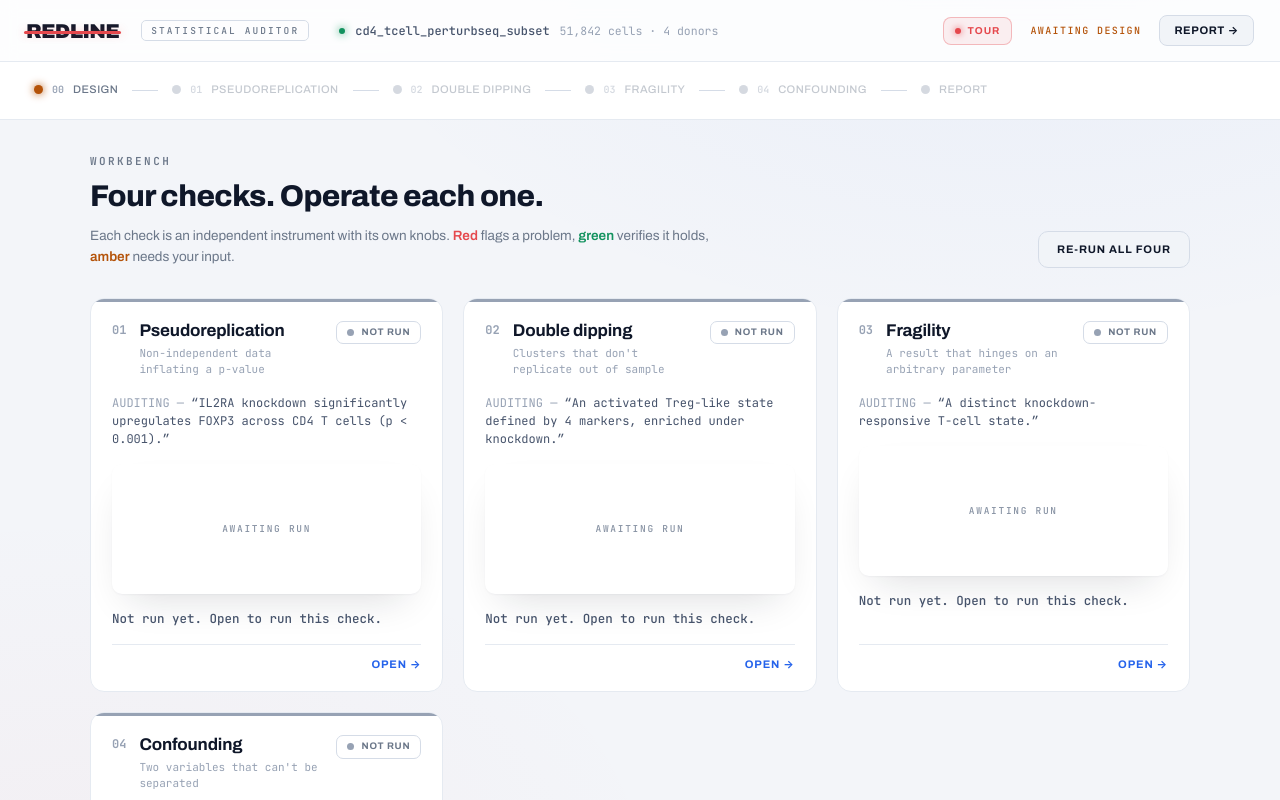
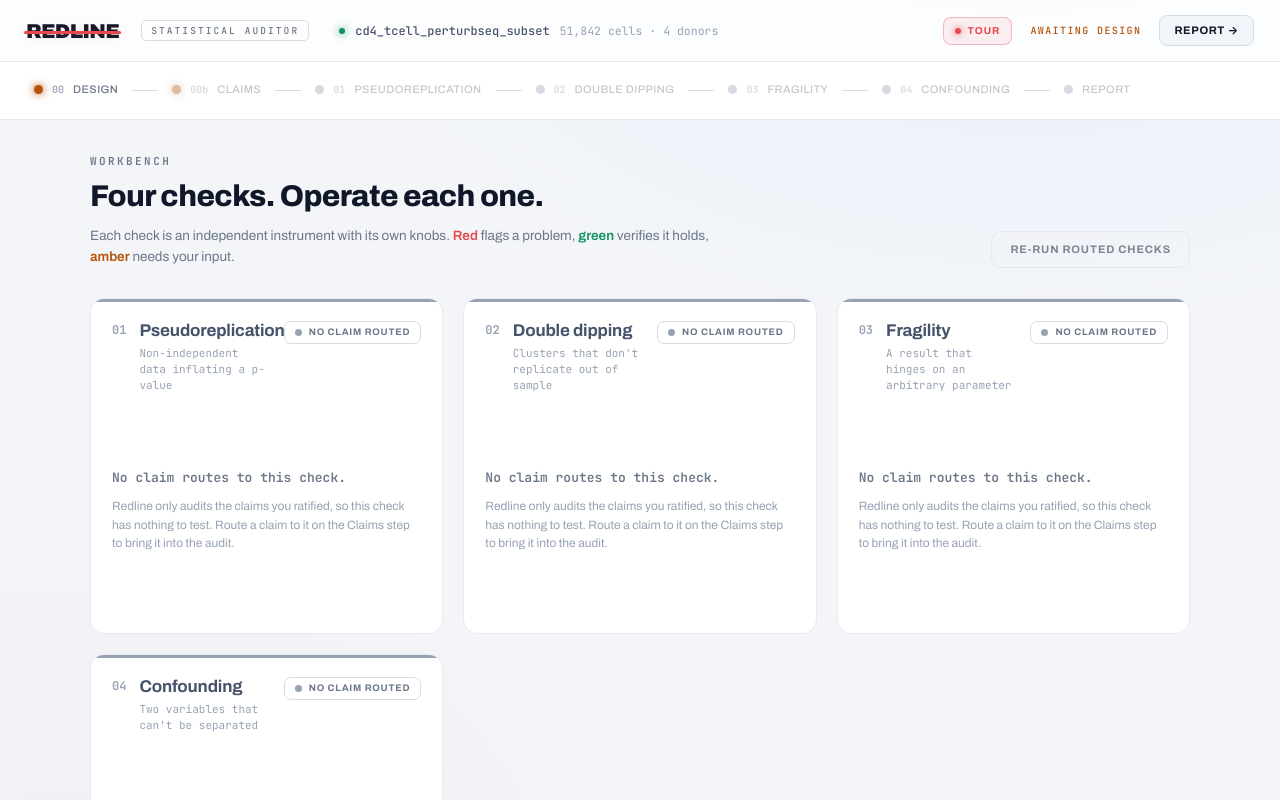
Before and after one commit to pablomanjarres/redline, a Next.js app in the folder apps/web/: page /workbench in a window 1280 px wide. Built offline with nearby package versions, Linux system fonts and the light colour scheme.

Commit message:
feat(web): claims pipeline station; an unrouted check renders no verdict
A check with no ratified claim has nothing to say. Inventing a verdict for it
would be crying wolf, so it renders an explicit empty state and does not run.

```diff
--- a/apps/web/src/app/(app)/workbench/page.tsx
+++ b/apps/web/src/app/(app)/workbench/page.tsx
@@ -8,10 +8,15 @@ const IDS: CheckId[] = [1, 2, 3, 4];
 
 /**
  * Workbench: the audit board. Four checks as dark tiles, each a live instrument
- * you open and operate. "Re-run all four" fires every check at once.
+ * you open and operate. "Re-run routed checks" fires every check a confirmed
+ * claim routes to, and only those; a check no claim routes to renders an honest
+ * empty state (see CheckTile) and is left untouched. When nothing is routed the
+ * button has nothing to run, so it is disabled and says why rather than posing
+ * as a live control.
  */
 export default function WorkbenchPage() {
-  const { runAll } = useSession();
+  const { runAll, routedChecks } = useSession();
+  const noneRouted = routedChecks.length === 0;
 
   return (
     <div style={{ maxWidth: 1180, margin: '0 auto', padding: '36px 40px 72px' }}>
@@ -34,6 +39,13 @@ export default function WorkbenchPage() {
         <button
           data-tour="workbench.rerun"
           onClick={() => runAll()}
+          disabled={noneRouted}
+          aria-label={
+            noneRouted
+              ? 'No claim routes to any check yet, so there is nothing to re-run'
+              : 'Re-run the routed checks'
+          }
+          title={noneRouted ? 'No claim routes to any check yet. Route a claim on the Claims step first.' : undefined}
           style={{
             flex: 'none',
             font: '700 11px/1 var(--sans)',
@@ -44,10 +56,11 @@ export default function WorkbenchPage() {
             border: '1px solid var(--edge-2)',
             padding: '12px 18px',
             borderRadius: 10,
-            cursor: 'pointer',
+            cursor: noneRouted ? 'not-allowed' : 'pointer',
+            opacity: noneRouted ? 0.5 : 1,
           }}
         >
-          Re-run all four
+          Re-run routed checks
         </button>
       </div>
 
--- a/apps/web/src/components/check/CheckStage.tsx
+++ b/apps/web/src/components/check/CheckStage.tsx
@@ -36,11 +36,11 @@ function figure(result: CheckResult, cfg3: Check3Config): ReactNode {
 /** The audit stage for one check: figure on a lightbox plate (the hero), the
  *  verdict, and the instrument + console rail. */
 export function CheckStage({ checkId }: { checkId: CheckId }) {
-  const { results, running, reasoning, reveal, cfg, claims, runCheck } = useSession();
+  const { results, running, reasoning, reveal, cfg, claimForCheck, runCheck } = useSession();
   const result = results[checkId];
   const isRunning = running[checkId];
   const meta = CHECK_META[checkId];
-  const claim = claims.find((c) => c.check === checkId)?.text ?? '';
+  const claim = claimForCheck(checkId) ?? '';
   const revealed = (reasoning[checkId] ?? []).slice(0, reveal[checkId] ?? 0);
   const state = isRunning ? 'running' : result ? result.state : 'ready';
   const light = signalColor(state);
--- a/apps/web/src/components/shell/Masthead.tsx
+++ b/apps/web/src/components/shell/Masthead.tsx
@@ -11,7 +11,7 @@ import { fmt } from '@/lib/format';
  * width, dark. No nav lives here — the pipeline below carries navigation.
  */
 export function Masthead() {
-  const { dataset, report, fieldsConfirmed } = useSession();
+  const { dataset, report, fieldsConfirmed, claimsConfirmed } = useSession();
   const tally = [
     { n: report.flagged, label: 'flagged', c: 'var(--red)' },
     { n: report.clean, label: 'verified', c: 'var(--green)' },
@@ -74,7 +74,7 @@ export function Masthead() {
 
       <div style={{ marginLeft: 'auto', display: 'flex', alignItems: 'center', gap: 18 }}>
         <TourLauncher compact />
-        {fieldsConfirmed ? (
+        {claimsConfirmed ? (
           <div data-tour="shell.tally" style={{ display: 'flex', alignItems: 'center', gap: 14 }}>
             {tally.map((t) => (
               <div key={t.label} style={{ display: 'flex', alignItems: 'center', gap: 6 }}>
@@ -85,7 +85,7 @@ export function Masthead() {
           </div>
         ) : (
           <span style={{ font: '500 10px/1 var(--mono)', letterSpacing: '.14em', color: 'var(--amber)', textTransform: 'uppercase' }}>
-            awaiting design
+            {fieldsConfirmed ? 'awaiting claims' : 'awaiting design'}
           </span>
         )}
         <Link
--- a/apps/web/src/components/shell/Pipeline.tsx
+++ b/apps/web/src/components/shell/Pipeline.tsx
@@ -7,16 +7,27 @@ import { signalColor } from '@redline/ui';
 import { useSession } from '@/state/session';
 
 /**
- * The pipeline: a horizontal rail of stations (design resolution, the four
- * checks, the report) with a verdict light on each. This IS the navigation, in
- * place of a sidebar of links. The rail line runs behind the nodes so the audit
- * reads as one flow left to right.
+ * The pipeline: a horizontal rail of stations (design resolution, claim review,
+ * the four checks, the report) with a verdict light on each. This IS the
+ * navigation, in place of a sidebar of links. The rail line runs behind the
+ * nodes so the audit reads as one flow left to right: 00, 00b, 01, 02, 03, 04,
+ * report. Claims sits at 00b (between design 00 and check 01) because the check
+ * numbers 01-04 are canonical ids shown across the whole app, so renumbering
+ * them to make room would desync that mental model.
+ *
+ * Each station gates the one after it. Confirming the design opens Claims;
+ * confirming the claim list opens the four checks and the report. Nothing
+ * downstream of Claims is reachable until claimsConfirmed, and after that a
+ * check no confirmed claim routes to stays locked as well, because it has
+ * nothing to audit (its board tile says the same). A station whose target has
+ * nothing real to show stays locked instead of posing as a live control.
  */
 const IDS: CheckId[] = [1, 2, 3, 4];
 
 export function Pipeline() {
   const path = usePathname();
-  const { results, running, fieldsConfirmed } = useSession();
+  const { results, running, fieldsConfirmed, claimsConfirmed, routedChecks } = useSession();
+  const routedSet = new Set(routedChecks);
 
   const stations: { href: string; n: string; label: string; active: boolean; light: string; pulse: boolean; locked: boolean }[] = [];
   stations.push({
@@ -28,6 +39,15 @@ export function Pipeline() {
     pulse: false,
     locked: false,
   });
+  stations.push({
+    href: '/claims',
+    n: '00b',
+    label: 'Claims',
+    active: path === '/claims',
+    light: claimsConfirmed ? 'var(--green)' : 'var(--amber)',
+    pulse: false,
+    locked: !fieldsConfirmed,
+  });
   IDS.forEach((id) => {
     const r = results[id];
     const run = running[id];
@@ -38,7 +58,7 @@ export function Pipeline() {
       active: path === `/checks/${id}`,
       light: run ? '#2563EB' : r ? signalColor(r.state) : 'var(--ink-4)',
       pulse: run,
-      locked: !fieldsConfirmed,
+      locked: !claimsConfirmed || !routedSet.has(id),
     });
   });
   stations.push({
@@ -48,7 +68,7 @@ export function Pipeline() {
     active: path === '/report',
     light: 'var(--ink-4)',
     pulse: false,
-    locked: !fieldsConfirmed,
+    locked: !claimsConfirmed,
   });
 
   return (
--- a/apps/web/src/components/workbench/CheckTile.tsx
+++ b/apps/web/src/components/workbench/CheckTile.tsx
@@ -14,13 +14,96 @@ import { CHECK_META } from '@/components/check/CheckStage';
  * failure mode, a verdict badge, the claim under audit, and a MiniChart floating
  * on a small white lightbox plate (the only white on the surface). The headline
  * and any error read as instrument output in mono.
+ *
+ * A check that no confirmed claim routes to (`routedChecks` does not include it)
+ * has nothing to audit. It renders a quiet, explicit "no claim routes to this
+ * check" panel instead of a verdict, and it is not a link, so there is no path
+ * to run it. Inventing a verdict for an untargeted check would be crying wolf,
+ * which is the failure this product exists to catch. The claim shown on a
+ * routed tile comes from `claimForCheck` (the confirmed extracted claim routed
+ * here, else the legacy scenario claim).
  */
 export function CheckTile({ checkId }: { checkId: CheckId }) {
-  const { results, running, claims } = useSession();
+  const { results, running, routedChecks, claimForCheck } = useSession();
+  const meta = CHECK_META[checkId];
+  const routed = routedChecks.includes(checkId);
+
+  // No confirmed claim routes here: an honest empty state, never a verdict.
+  if (!routed) {
+    const neutral = signalColor('ready');
+    return (
+      <div
+        data-tour={`workbench.tile.${checkId}`}
+        aria-label={`Check ${checkId}: ${meta.name}. No claim routes to this check.`}
+        style={{
+          display: 'flex',
+          flexDirection: 'column',
+          alignItems: 'stretch',
+          background: 'var(--panel)',
+          border: '1px solid var(--edge)',
+          borderRadius: 14,
+          overflow: 'hidden',
+          minHeight: 336,
+        }}
+      >
+        {/* neutral strip, no verdict glow */}
+        <div style={{ height: 3, background: neutral }} />
+
+        <div style={{ padding: '19px 21px 21px', display: 'flex', flexDirection: 'column', flex: 1 }}>
+          {/* header: number · name · sub · quiet "no claim routed" badge */}
+          <div style={{ display: 'flex', alignItems: 'flex-start', gap: 13 }}>
+            <span style={{ font: '700 12px/1 var(--mono)', color: neutral, marginTop: 3, flex: 'none' }}>0{checkId}</span>
+            <div style={{ flex: 1, minWidth: 0 }}>
+              <div style={{ font: '700 17px/1.2 var(--sans)', letterSpacing: '-.01em', color: 'var(--ink-2)' }}>{meta.name}</div>
+              <div style={{ marginTop: 5, font: '400 11px/1.45 var(--mono)', color: 'var(--ink-4)' }}>{meta.sub}</div>
+            </div>
+            <span
+              style={{
+                flex: 'none',
+                display: 'inline-flex',
+                alignItems: 'center',
+                gap: 7,
+                font: '700 9.5px/1 var(--sans)',
+                letterSpacing: '.08em',
+                textTransform: 'uppercase',
+                color: 'var(--ink-3)',
+                border: '1px solid var(--edge-2)',
+                background: 'transparent',
+                padding: '6px 10px',
+                borderRadius: 7,
+              }}
+            >
+              <span style={{ width: 7, height: 7, borderRadius: 7, background: 'var(--ink-4)' }} />
+              No claim routed
+            </span>
+          </div>
+
+          {/* the honest empty state, in place of the plate + verdict */}
+          <div
+            style={{
+              marginTop: 16,
+              flex: 1,
+              display: 'flex',
+              flexDirection: 'column',
+              alignItems: 'flex-start',
+              justifyContent: 'center',
+              gap: 10,
+              padding: '20px 0',
+            }}
+          >
+            <div style={{ font: '600 13px/1.4 var(--mono)', color: 'var(--ink-3)' }}>No claim routes to this check.</div>
+            <div style={{ font: '400 12px/1.55 var(--sans)', color: 'var(--ink-4)', maxWidth: 300 }}>
+              Redline only audits the claims you ratified, so this check has nothing to test. Route a claim to it on the Claims step to bring it into the audit.
+            </div>
+          </div>
+        </div>
+      </div>
+    );
+  }
+
   const result = results[checkId];
   const isRunning = running[checkId];
-  const meta = CHECK_META[checkId];
-  const claim = claims.find((c) => c.check === checkId)?.text ?? '';
+  const claim = claimForCheck(checkId) ?? '';
 
   const state = isRunning ? 'running' : result ? result.state : 'ready';
   const light = signalColor(state);
@@ -123,7 +206,7 @@ export function CheckTile({ checkId }: { checkId: CheckId }) {
           </div>
         )}
 
-        {/* lightbox plate — the only white on the surface */}
+        {/* lightbox plate, the only white on the surface */}
         <div
           style={{
             marginTop: 16,
```
Also changed, not shown: apps/web/src/app/(app)/fields/page.tsx (+9 -10 lines).
